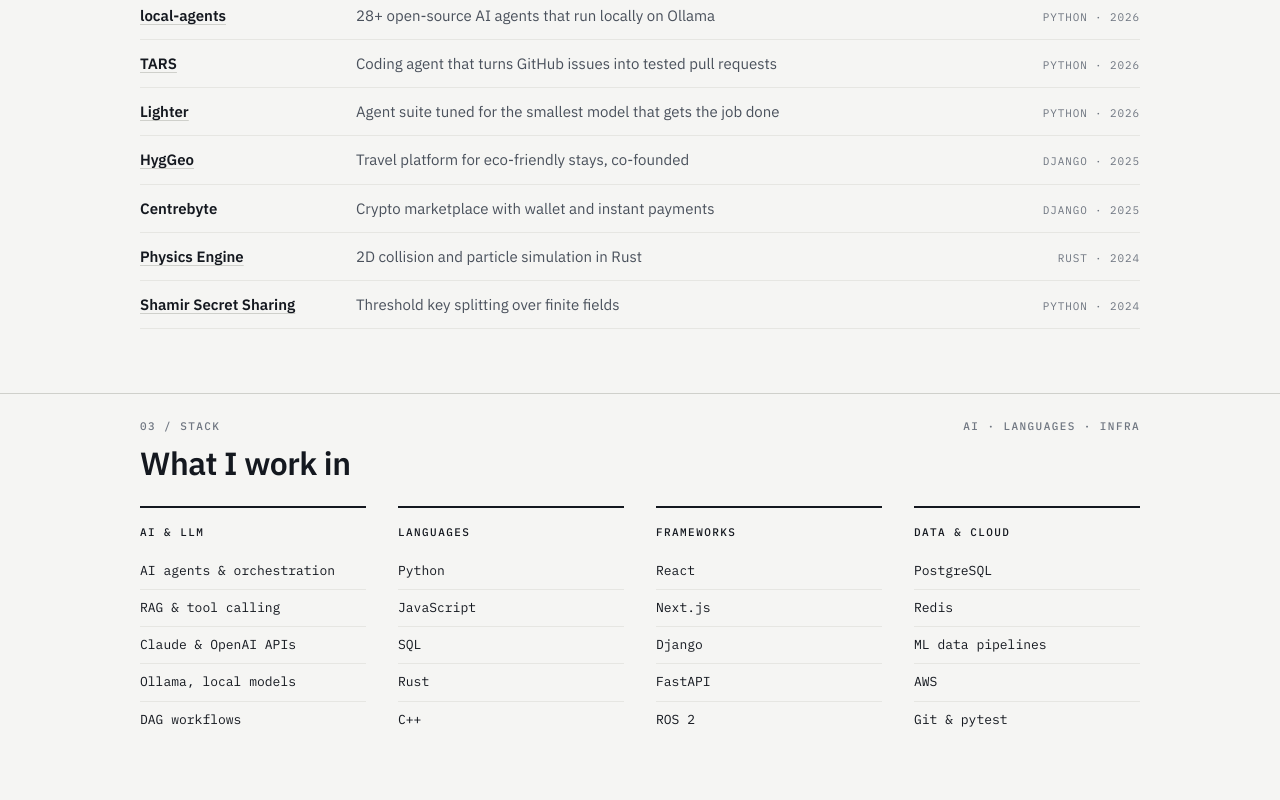
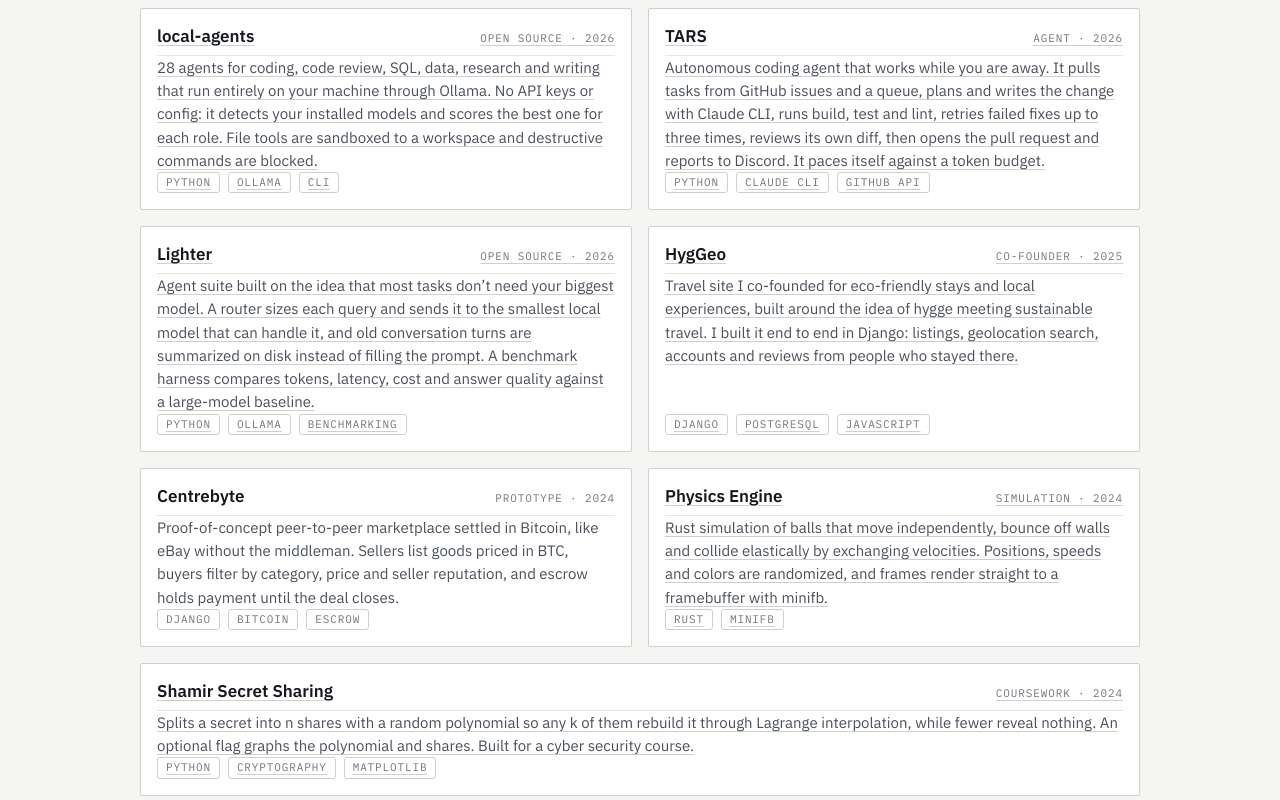
Before and after one commit to dsneed123/dsneedy, a Next.js app: page / in a window 1280 px wide. Shown: the part 2640-3440 px from the top of the page. Built offline with nearby package versions, Linux system fonts and the light colour scheme.

Commit message:
fix sizing

```diff
--- a/src/app/globals.css
+++ b/src/app/globals.css
@@ -1351,29 +1351,53 @@ a.panel:hover {
   color: var(--text);
 }
 
-.also-list {
-  list-style: none;
-  padding: 0;
-  margin: 0;
+.also-grid {
+  display: grid;
+  grid-template-columns: repeat(2, minmax(0, 1fr));
+  gap: var(--s4);
+  margin-top: var(--s4);
 }
 
-.also-row {
-  display: grid;
-  grid-template-columns: 200px minmax(0, 1fr) auto;
-  gap: var(--s4);
+.also-card {
+  display: flex;
+  flex-direction: column;
+  padding: var(--s4);
+  background: var(--surface);
+  border: 1px solid var(--line);
+  border-radius: 2px;
+  color: inherit;
+  text-decoration: none;
+  transition: border-color 140ms var(--ease), box-shadow 140ms var(--ease);
+}
+
+.also-card:last-child:nth-child(odd) {
+  grid-column: 1 / -1;
+}
+
+a.also-card:hover {
+  border-color: var(--ink);
+  box-shadow: var(--shadow-sm);
+}
+
+.also-head {
+  display: flex;
   align-items: baseline;
-  padding: var(--s3) 0;
+  justify-content: space-between;
+  gap: var(--s3);
+  padding-bottom: var(--s2);
   border-bottom: 1px solid var(--line-faint);
 }
 
 .also-title {
   font-weight: 600;
-  font-size: var(--text-md);
+  font-size: var(--text-h3);
 }
 
 .also-note {
+  margin-top: var(--s2);
   color: var(--text-secondary);
   font-size: var(--text-md);
+  flex: 1;
 }
 
 .also-meta {
@@ -1385,11 +1409,7 @@ a.panel:hover {
 }
 
 @media (max-width: 860px) {
-  .also-row {
-    grid-template-columns: 1fr auto;
-  }
-
-  .also-note {
-    grid-column: 1 / -1;
+  .also-grid {
+    grid-template-columns: 1fr;
   }
 }
--- a/src/app/page.tsx
+++ b/src/app/page.tsx
@@ -54,16 +54,57 @@ const projects: Project[] = [
   }
 ];
 
-type Brief = { title: string; note: string; meta: string; link?: string };
+type Brief = { title: string; detail: string; stack: string[]; meta: string; link?: string };
 
 const alsoBuilt: Brief[] = [
-  { title: 'local-agents', note: '28+ open-source AI agents that run locally on Ollama', meta: 'Python · 2026', link: 'https://github.com/dsneed123/local-agents' },
-  { title: 'TARS', note: 'Coding agent that turns GitHub issues into tested pull requests', meta: 'Python · 2026', link: 'https://tarsai.dev' },
-  { title: 'Lighter', note: 'Agent suite tuned for the smallest model that gets the job done', meta: 'Python · 2026', link: 'https://github.com/dsneed123/Lighter' },
-  { title: 'HygGeo', note: 'Travel platform for eco-friendly stays, co-founded', meta: 'Django · 2025', link: 'https://HygGeo.com' },
-  { title: 'Centrebyte', note: 'Crypto marketplace with wallet and instant payments', meta: 'Django · 2025' },
-  { title: 'Physics Engine', note: '2D collision and particle simulation in Rust', meta: 'Rust · 2024', link: 'https://github.com/dsneed123/Bouncing_balls_rust' },
-  { title: 'Shamir Secret Sharing', note: 'Threshold key splitting over finite fields', meta: 'Python · 2024', link: 'https://github.com/dsneed123/shamir_secret_sharing' }
+  {
+    title: 'local-agents',
+    detail: '28 agents for coding, code review, SQL, data, research and writing that run entirely on your machine through Ollama. No API keys or config: it detects your installed models and scores the best one for each role. File tools are sandboxed to a workspace and destructive commands are blocked.',
+    stack: ['Python', 'Ollama', 'CLI'],
+    meta: 'Open source · 2026',
+    link: 'https://github.com/dsneed123/local-agents'
+  },
+  {
+    title: 'TARS',
+    detail: 'Autonomous coding agent that works while you are away. It pulls tasks from GitHub issues and a queue, plans and writes the change with Claude CLI, runs build, test and lint, retries failed fixes up to three times, reviews its own diff, then opens the pull request and reports to Discord. It paces itself against a token budget.',
+    stack: ['Python', 'Claude CLI', 'GitHub API'],
+    meta: 'Agent · 2026',
+    link: 'https://tarsai.dev'
+  },
+  {
+    title: 'Lighter',
+    detail: 'Agent suite built on the idea that most tasks don’t need your biggest model. A router sizes each query and sends it to the smallest local model that can handle it, and old conversation turns are summarized on disk instead of filling the prompt. A benchmark harness compares tokens, latency, cost and answer quality against a large-model baseline.',
+    stack: ['Python', 'Ollama', 'Benchmarking'],
+    meta: 'Open source · 2026',
+    link: 'https://github.com/dsneed123/Lighter'
+  },
+  {
+    title: 'HygGeo',
+    detail: 'Travel site I co-founded for eco-friendly stays and local experiences, built around the idea of hygge meeting sustainable travel. I built it end to end in Django: listings, geolocation search, accounts and reviews from people who stayed there.',
+    stack: ['Django', 'PostgreSQL', 'JavaScript'],
+    meta: 'Co-founder · 2025',
+    link: 'https://HygGeo.com'
+  },
+  {
+    title: 'Centrebyte',
+    detail: 'Proof-of-concept peer-to-peer marketplace settled in Bitcoin, like eBay without the middleman. Sellers list goods priced in BTC, buyers filter by category, price and seller reputation, and escrow holds payment until the deal closes.',
+    stack: ['Django', 'Bitcoin', 'Escrow'],
+    meta: 'Prototype · 2024'
+  },
+  {
+    title: 'Physics Engine',
+    detail: 'Rust simulation of balls that move independently, bounce off walls and collide elastically by exchanging velocities. Positions, speeds and colors are randomized, and frames render straight to a framebuffer with minifb.',
+    stack: ['Rust', 'minifb'],
+    meta: 'Simulation · 2024',
+    link: 'https://github.com/dsneed123/Bouncing_balls_rust'
+  },
+  {
+    title: 'Shamir Secret Sharing',
+    detail: 'Splits a secret into n shares with a random polynomial so any k of them rebuild it through Lagrange interpolation, while fewer reveal nothing. An optional flag graphs the polynomial and shares. Built for a cyber security course.',
+    stack: ['Python', 'Cryptography', 'matplotlib'],
+    meta: 'Coursework · 2024',
+    link: 'https://github.com/dsneed123/shamir_secret_sharing'
+  }
 ];
 
 type Experience = {
@@ -353,21 +394,31 @@ export default function Home() {
 
             <div className="also">
               <span className="eyebrow">Also built</span>
-              <ul className="also-list">
-                {alsoBuilt.map((b) => (
-                  <li className="also-row" key={b.title}>
-                    <span className="also-title">
-                      {b.link ? (
-                        <a href={b.link} target="_blank" rel="noopener noreferrer">{b.title}</a>
-                      ) : (
-                        b.title
-                      )}
-                    </span>
-                    <span className="also-note">{b.note}</span>
-                    <span className="also-meta mono">{b.meta}</span>
-                  </li>
-                ))}
-              </ul>
+              <div className="also-grid">
+                {alsoBuilt.map((b) => {
+                  const inner = (
+                    <>
+                      <div className="also-head">
+                        <h3 className="also-title">{b.title}</h3>
+                        <span className="also-meta mono">{b.meta}</span>
+                      </div>
+                      <p className="also-note">{b.detail}</p>
+                      <ul className="tags">
+                        {b.stack.map((t) => (
+                          <li className="tag" key={t}>{t}</li>
+                        ))}
+                      </ul>
+                    </>
+                  );
+                  return b.link ? (
+                    <a className="also-card" key={b.title} href={b.link} target="_blank" rel="noopener noreferrer" aria-label={`Open ${b.title}`}>
+                      {inner}
+                    </a>
+                  ) : (
+                    <article className="also-card" key={b.title}>{inner}</article>
+                  );
+                })}
+              </div>
             </div>
           </div>
         </section>
```
